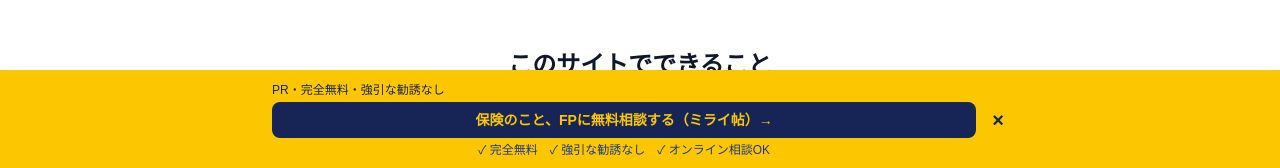
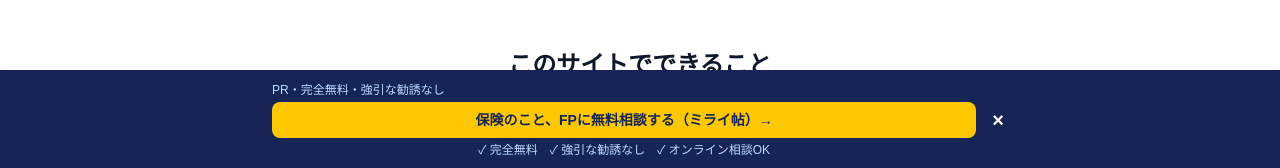
Before and after one commit to zero-zero-youtube/hoken-data, a Next.js app: page / in a window 1280 px wide. Shown: the part 630-798 px from the top of the page. Built offline with nearby package versions, Linux system fonts and the light colour scheme; no server answers; the database is empty.

Commit message:
Update StickyAffiliateBanner color scheme
bg-blue-950 banner, yellow-400 button (text-blue-950), text-blue-200 labels, text-white close button

Co-Authored-By: Claude Sonnet 4.6 <noreply@anthropic.com>

```diff
--- a/components/StickyAffiliateBanner.tsx
+++ b/components/StickyAffiliateBanner.tsx
@@ -18,25 +18,25 @@ export default function StickyAffiliateBanner() {
   if (!visible || closed) return null
 
   return (
-    <div className="fixed bottom-0 left-0 right-0 z-50 bg-yellow-400 shadow-lg">
+    <div className="fixed bottom-0 left-0 right-0 z-50 bg-blue-950 shadow-lg">
       <div className="max-w-3xl mx-auto px-4 py-3 flex items-center justify-between gap-3">
         <div className="flex-1 min-w-0">
-          <p className="text-blue-950 text-xs mb-1">PR・完全無料・強引な勧誘なし</p>
+          <p className="text-blue-200 text-xs mb-1">PR・完全無料・強引な勧誘なし</p>
           <a
             href="http://www.rentracks.jp/adx/r.html?idx=0.72767.382229.10612.15191&dna=173109"
             target="_blank"
             rel="noopener noreferrer sponsored"
-            className="block w-full bg-blue-950 hover:bg-blue-800 text-yellow-400 font-bold text-center py-2 px-4 rounded-lg text-sm transition-colors"
+            className="block w-full bg-yellow-400 hover:bg-yellow-300 text-blue-950 font-bold text-center py-2 px-4 rounded-lg text-sm transition-colors"
           >
             保険のこと、FPに無料相談する（ミライ帖）→
           </a>
-          <p className="text-blue-900 text-xs text-center mt-1">
+          <p className="text-blue-200 text-xs text-center mt-1">
             ✓ 完全無料　✓ 強引な勧誘なし　✓ オンライン相談OK
           </p>
         </div>
         <button
           onClick={() => { setClosed(true); setVisible(false) }}
-          className="text-blue-950 hover:text-blue-700 font-bold text-xl leading-none flex-shrink-0 p-1"
+          className="text-white hover:text-blue-200 font-bold text-xl leading-none flex-shrink-0 p-1"
           aria-label="閉じる"
         >
           ×
```
